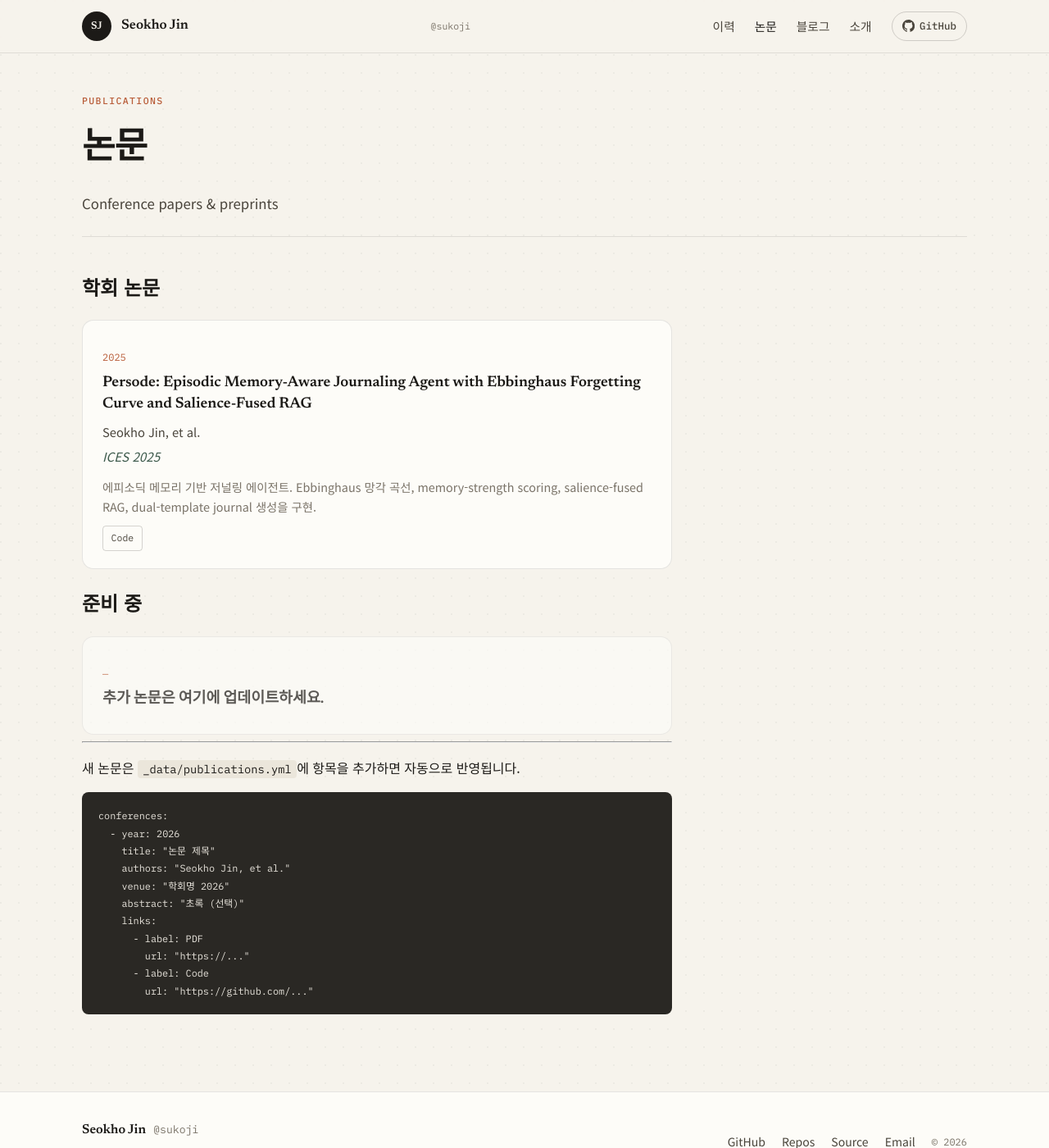
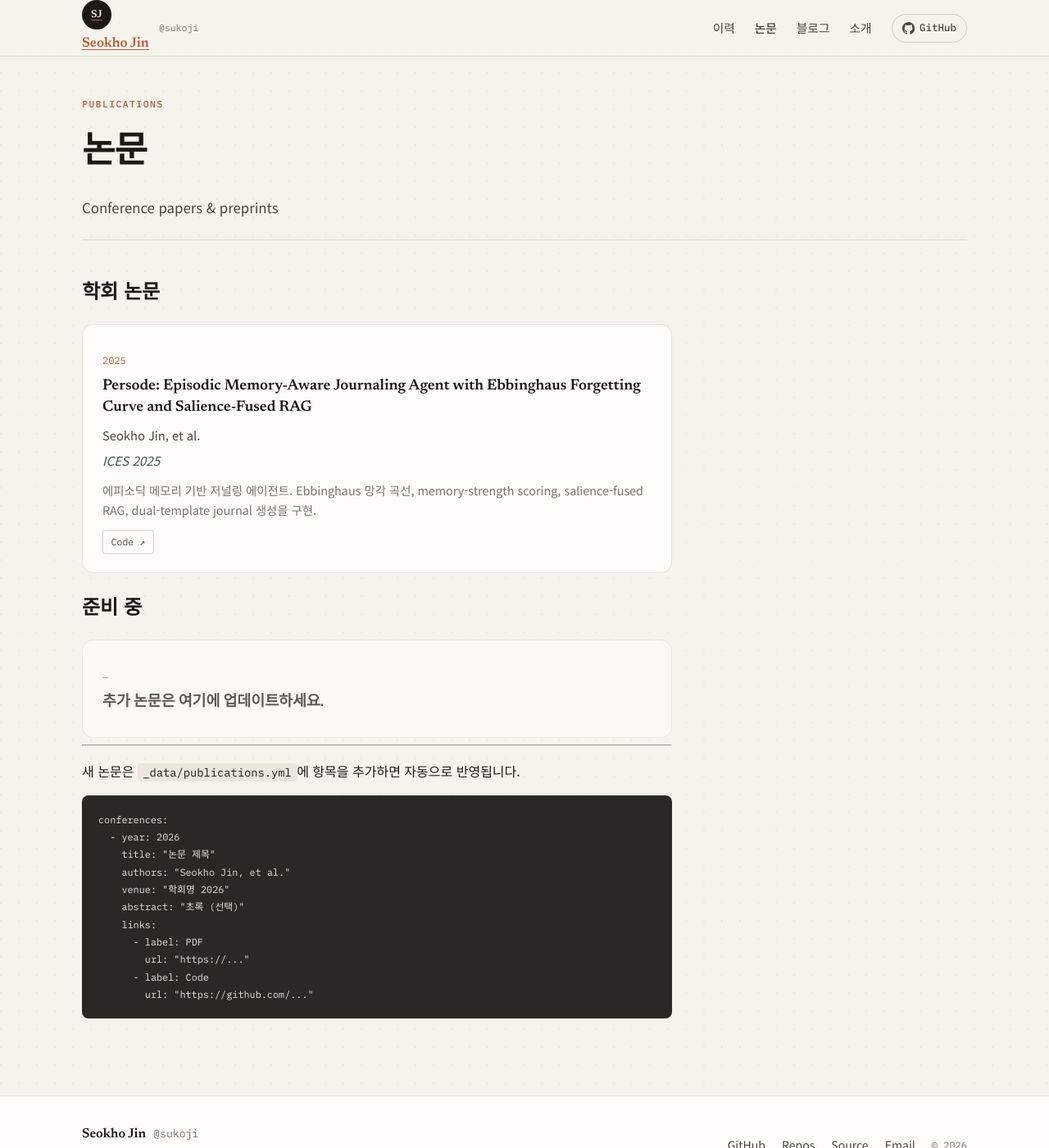
Before and after one commit to sukoji/sukoji.github.io, a Jekyll site: the page built from publications.md, in a window 1280 px wide and 1400 px high. Shown: the whole window at 82% size. Built offline with Jekyll 4.4.1, drawn with Linux system fonts in a browser that asks for light colours.

Commit message:
Fix nested header links and publication GitHub badges.
Co-authored-by: Cursor <cursoragent@cursor.com>

```diff
--- a/_includes/header.html
+++ b/_includes/header.html
@@ -1,12 +1,12 @@
 <header class="site-header">
   <div class="container header-inner">
-    <a class="brand" href="{{ '/' | relative_url }}">
-      <span class="brand-mark">SJ</span>
-      <span class="brand-text-wrap">
+    <div class="brand">
+      <a class="brand-home" href="{{ '/' | relative_url }}">
+        <span class="brand-mark">SJ</span>
         <span class="brand-text">{{ site.author.name }}</span>
-        <a class="brand-handle" href="{{ site.author.github }}" target="_blank" rel="noopener noreferrer me">@{{ site.author.handle }}</a>
-      </span>
-    </a>
+      </a>
+      <a class="brand-handle" href="{{ site.author.github }}" target="_blank" rel="noopener noreferrer me">@{{ site.author.handle }}</a>
+    </div>
     <button class="nav-toggle" type="button" aria-label="메뉴 열기" aria-expanded="false">
       <span></span><span></span>
     </button>
--- a/assets/css/main.css
+++ b/assets/css/main.css
@@ -137,6 +137,26 @@ img { max-width: 100%; height: auto; }
 }
 
 .brand-handle:hover { color: var(--accent); }
+
+.brand-mark {
+  display: grid;
+  place-items: center;
+  width: 2.25rem;
+  height: 2.25rem;
+  border-radius: 50%;
+  background: var(--ink);
+  color: var(--bg);
+  font-family: var(--font-serif);
+  font-size: 0.8rem;
+  font-weight: 600;
+  letter-spacing: 0.02em;
+}
+
+.brand-text {
+  font-family: var(--font-serif);
+  font-size: 1.05rem;
+  font-weight: 600;
+}
 
 .brand:hover .brand-handle { text-decoration: none; }
 
--- a/publications.md
+++ b/publications.md
@@ -21,7 +21,7 @@ subtitle: Conference papers & preprints
   {% if pub.links.size > 0 %}
   <div class="pub-links">
     {% for link in pub.links %}
-    <a href="{{ link.url }}" target="_blank" rel="noopener">{{ link.label }}</a>
+    <a href="{{ link.url }}" target="_blank" rel="noopener noreferrer">{{ link.label }}{% if link.url contains 'github.com' %} ↗{% endif %}</a>
     {% endfor %}
   </div>
   {% endif %}
```
